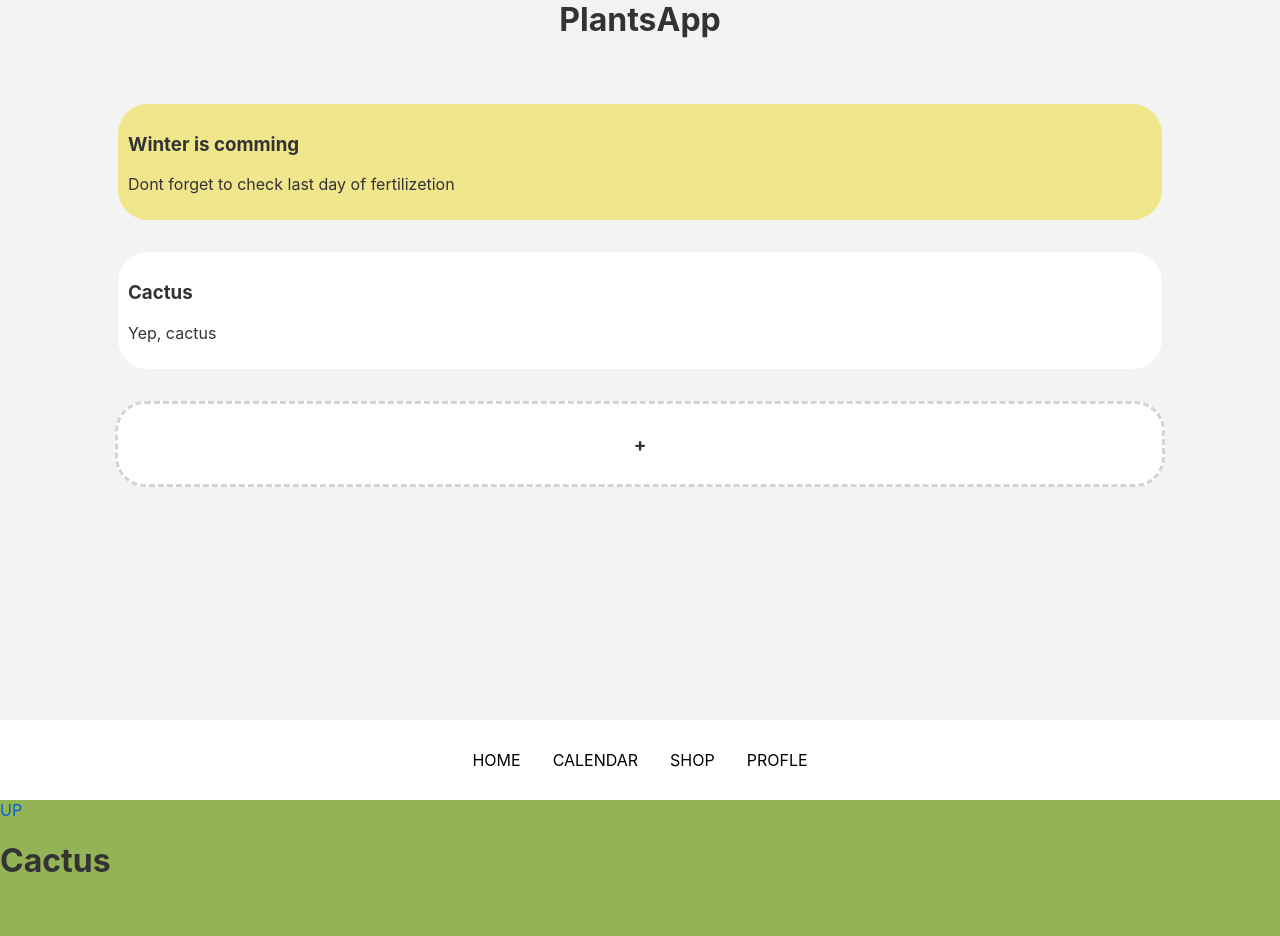
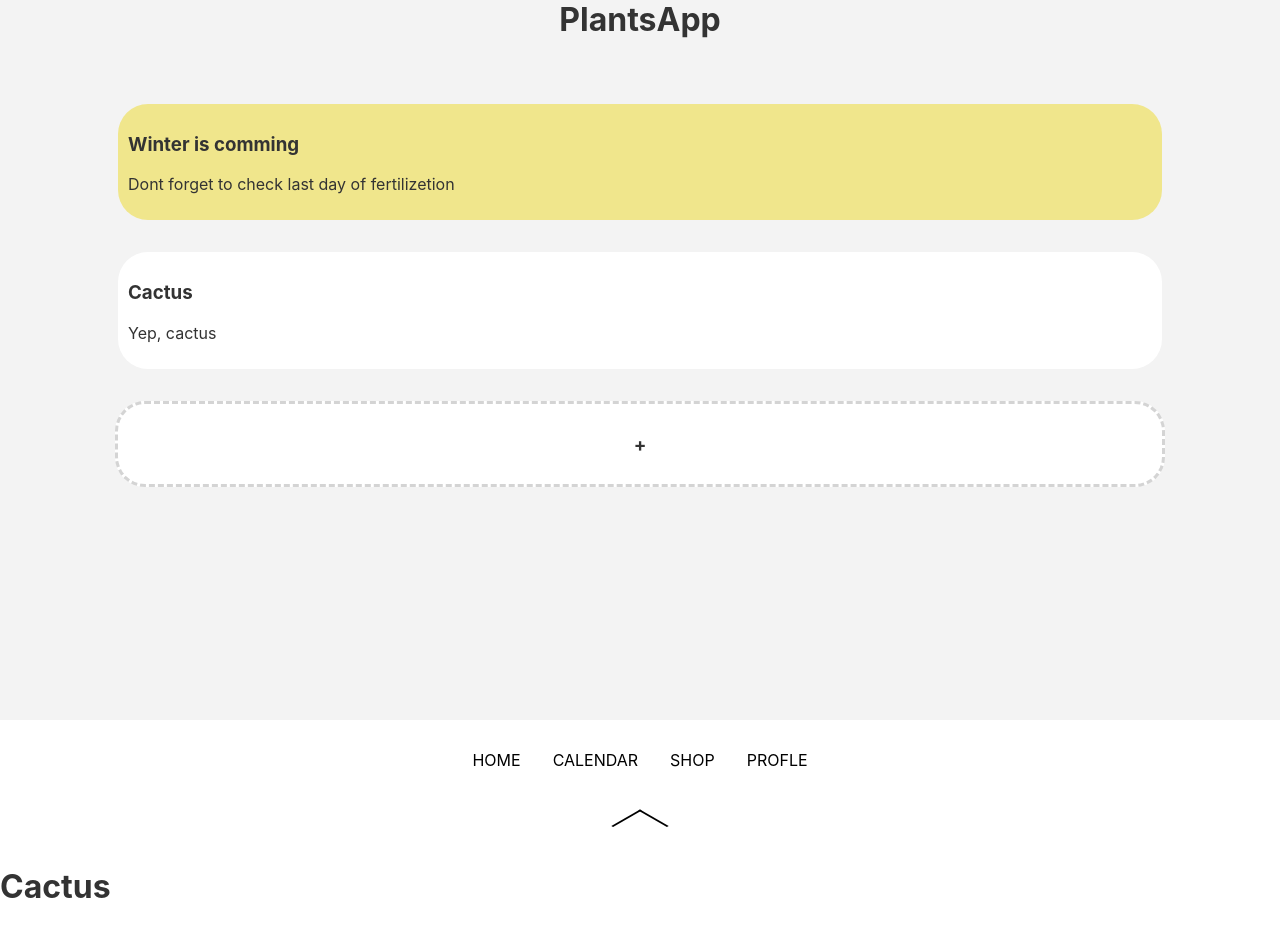
Before and after one commit to DVsoftwareEngine/PlantsApp, a Svelte app: page / in a window 1280 px wide. Shown: the top 936 px of the page. Built offline with nearby package versions, Linux system fonts and the light colour scheme.

Commit message:
add vh and start working on pics

```diff
--- a/src/App.svelte
+++ b/src/App.svelte
@@ -13,29 +13,23 @@
   }
   document.body.style.overflow = "hidden"
 
-  //Получаем высоту браузерного окна для дальнейшего присваивания ее высоте блоков
-  let pageHeight = document.documentElement.clientHeight;
-  //Получаем доступ к переменным css
-  var root = document.querySelector(':root');
-  //Присваеваем переменной --pageHeight значение высоты браузерного окна, все блоки главной страницы будут ее испотзовать
-  root.style.setProperty('--pageHeight', pageHeight+"px");
-
 </script>
 
 <style>
   :root {
-    --pageHeight: 0px;
+
   }
 
   .app {
     display: flex;
     flex-direction: column;
-    height: var(--pageHeight);
+    height: 100vh;
     background-color: rgb(243, 243, 243);
   }
 
   #pageContent {
     height: 85%;
+    overflow: scroll;
   }
 
   .navbar {
--- a/src/Home/components/Plant.svelte
+++ b/src/Home/components/Plant.svelte
@@ -6,14 +6,36 @@
   export let plantName;
 </script>
 
-<div class="Plant" id={plantName} on:click={toTop}>
-	<a>UP</a>
+<div class="Plant" id={plantName}>
+  <div class="topButton" on:click={toTop}>
+    <span class="arrow arrow-top-wide"></span>
+  </div>
   <h1>{plantName}</h1>
+  <!-- <img class="PlantImage" src="images/mat-reding-WPZlpwJx0Lk-unsplash.jpg" alt=""> -->
 </div>
 
 <style>
 	.Plant {
-    background-color:rgb(148, 179, 86);
-    height: var(--pageHeight);
+    height: 100vh;
+  }
+
+  /* .PlantImage {
+    height: 100vh;
+    width: 100vw;
+  } */
+
+  .topButton {
+    text-align: center;
+    padding-top: 10px;
+  }
+
+
+  .arrow {
+    display: inline-block;
+    width: 30px;
+    height: 30px;
+    border-top: 2px solid #000;
+    border-right: 2px solid #000;
+    transform: rotate(-45deg) skew(15deg, 15deg);
   }
 </style>
```
Also changed, not shown: public/images/mat-reding-WPZlpwJx0Lk-unsplash.jpg (added).
